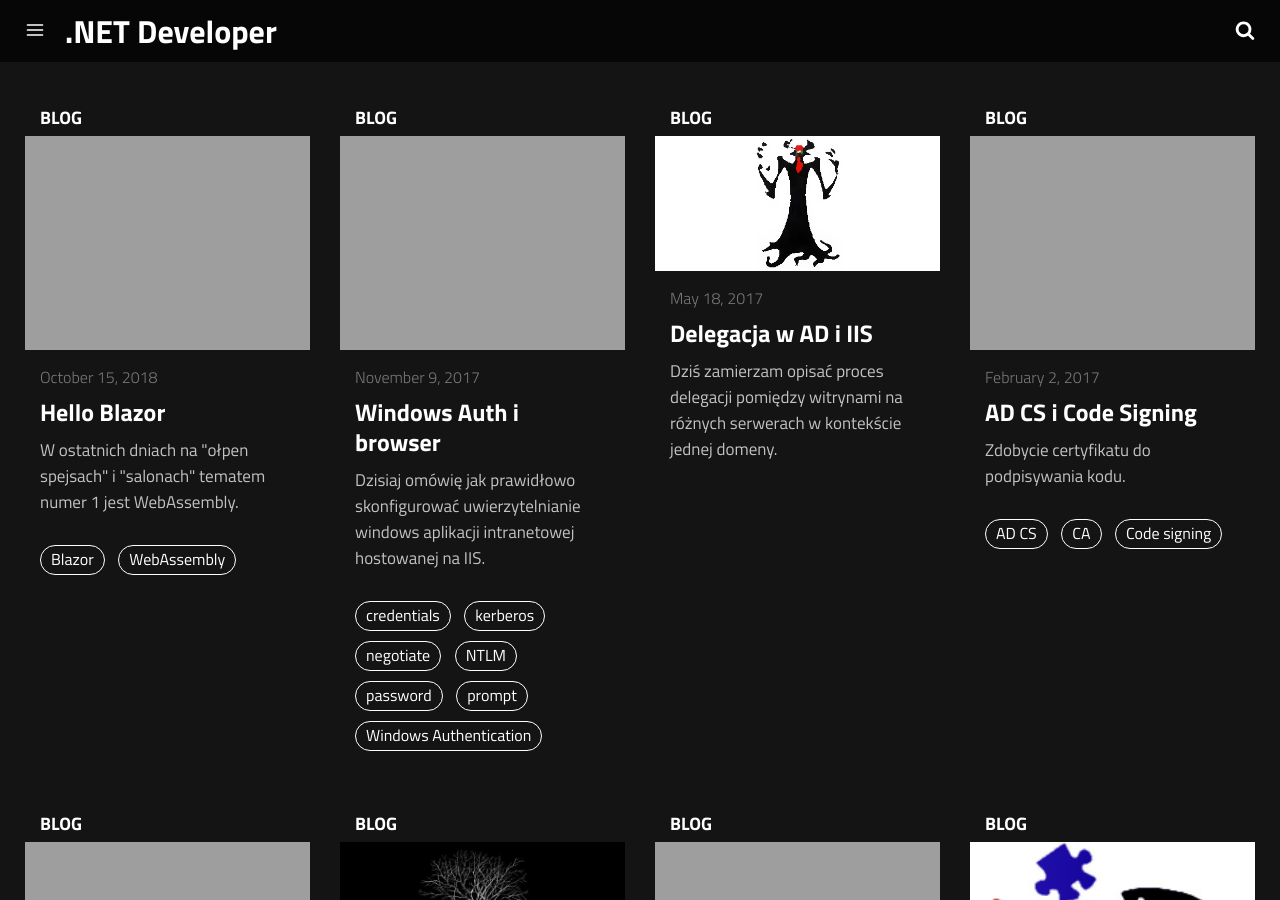
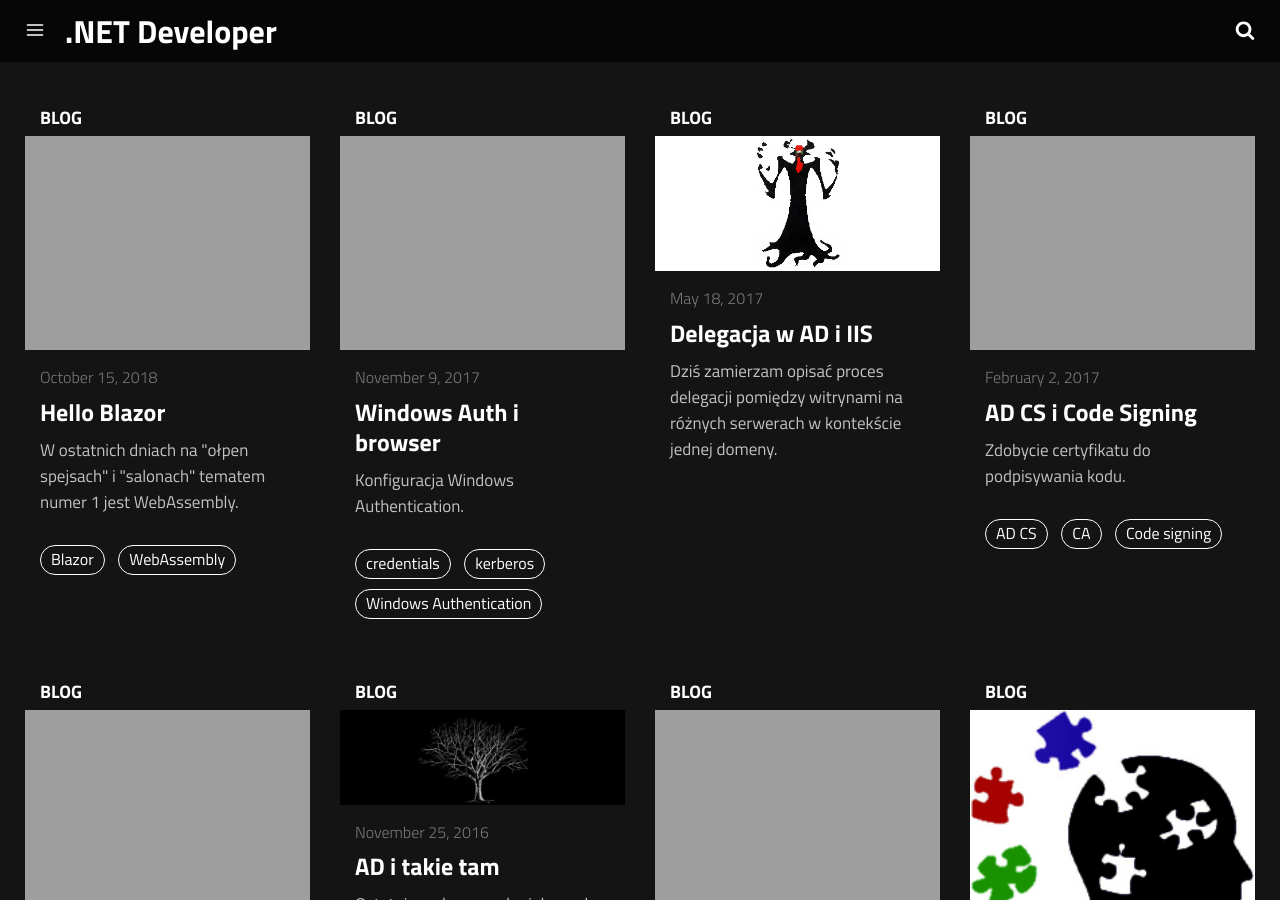
Before and after one commit to asienicki/asienicki.github.io, a Jekyll site: the page built from index.html, in a window 1280 px wide and 900 px high. Built offline with Jekyll 4.4.1, drawn with Linux system fonts in a browser that asks for light colours; the list of posts is cut into pages by our own code.

```diff
--- a/_posts/2017-11-09-windows-auth-i-browser.md
+++ b/_posts/2017-11-09-windows-auth-i-browser.md
@@ -8,15 +8,11 @@ categories:
 tags:
 - credentials
 - kerberos
-- negotiate
-- NTLM
-- password
-- prompt
 - Windows Authentication
 permalink: "/windows-auth-i-browser/"
 image: 'https://sienicki.dev/assets/tiles/doorman.jpg'
 category: 'blog'
-introduction: Dzisiaj omówię jak prawidłowo skonfigurować uwierzytelnianie windows aplikacji intranetowej hostowanej na IIS.
+introduction: Konfiguracja Windows Authentication.
 ---
 Dzisiaj omówię jak prawidłowo skonfigurować **uwierzytelnianie windows**
 aplikacji intranetowej hostowanej na IIS.
```
Also changed, not shown: _posts/2016-01-27-operator-koalescencyjny.md (added, +54 -0 lines).
